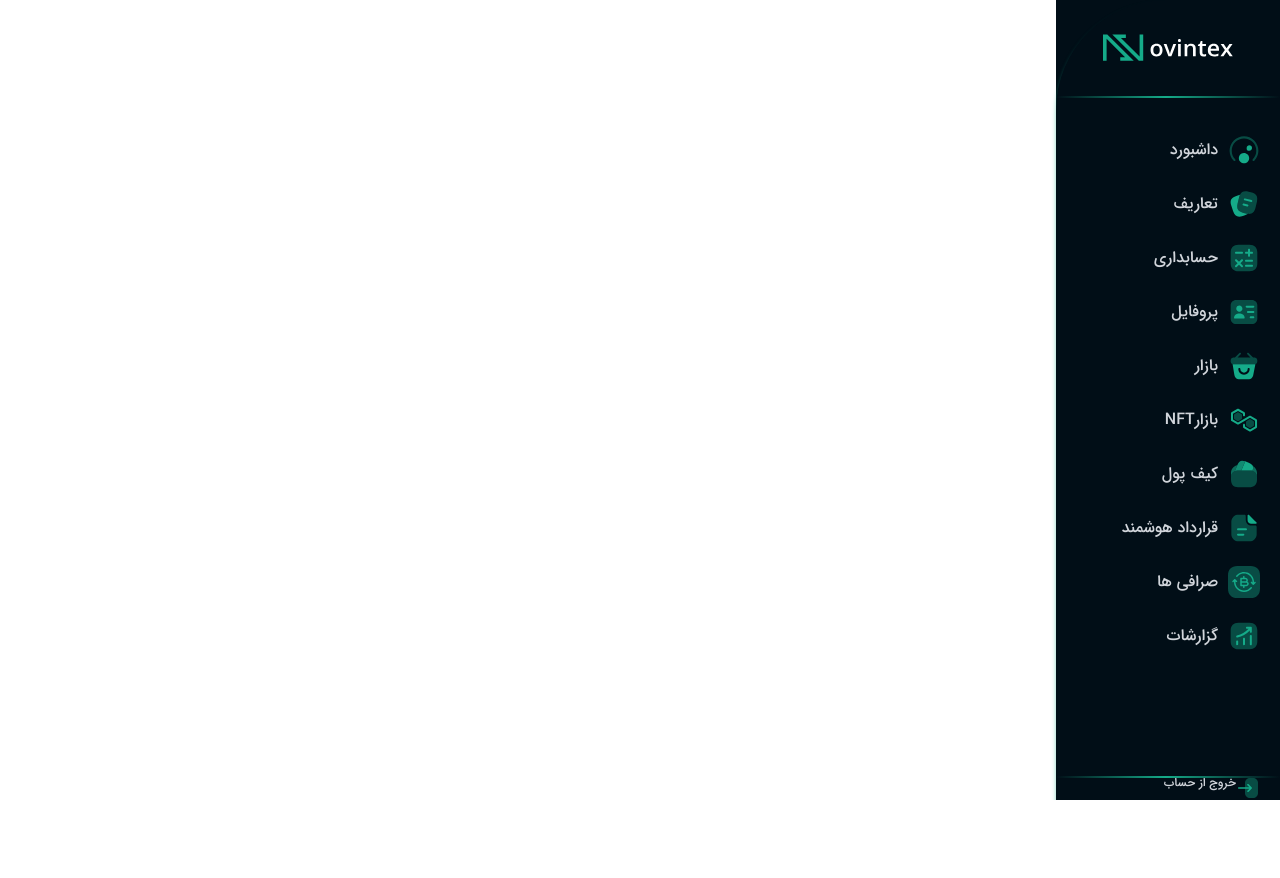
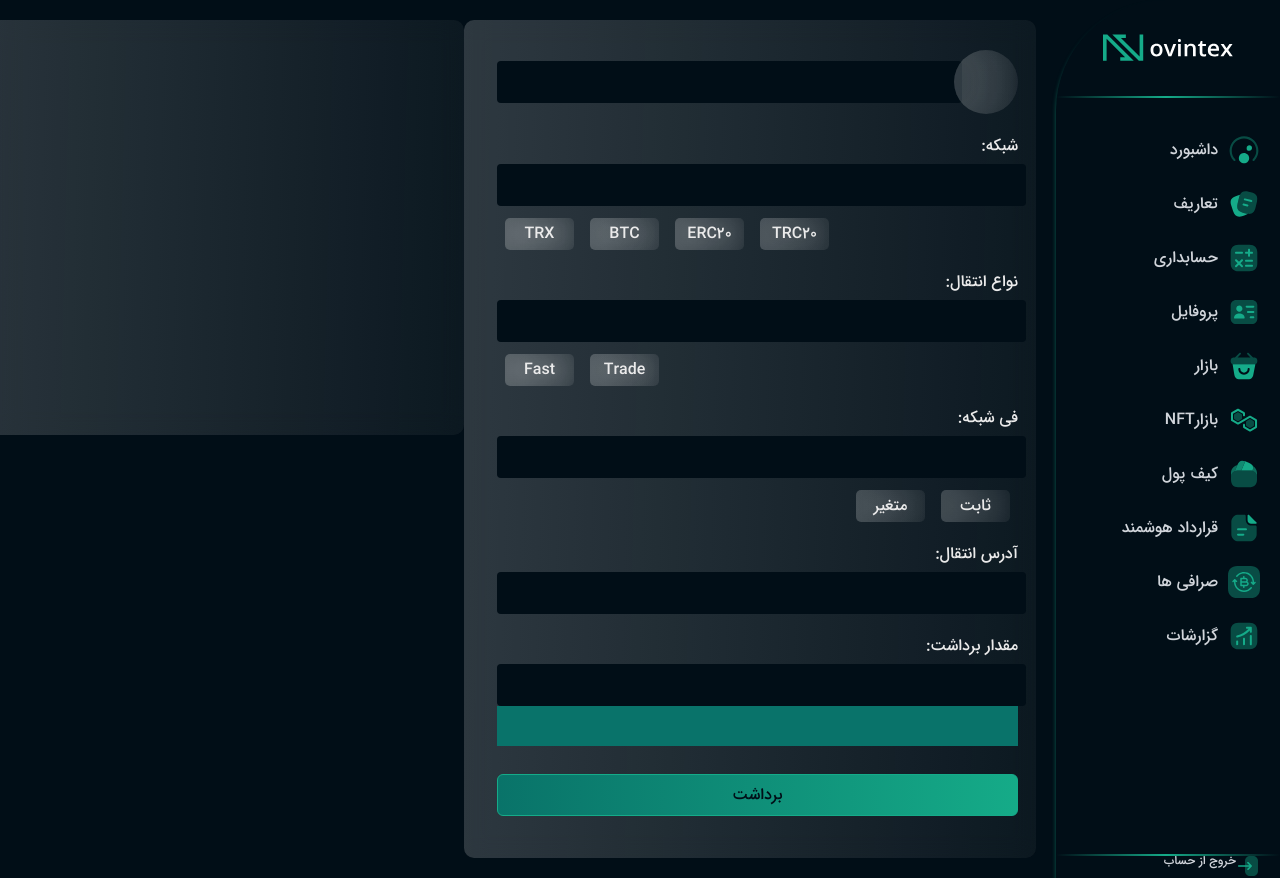
Before and after one commit to danyalbani240/dashboard, a Nuxt app: page /deposit-token in a window 1280 px wide. Before the commit the page ends 800 px from the top, so only its background shows below. Built offline with nearby package versions, Linux system fonts and the light colour scheme.

Commit message:
BAse Badge Component Added

```diff
--- /dev/null
+++ b/components/Base/BaseBadge.vue
@@ -0,0 +1,31 @@
+<template>
+  <div class="justify-center items-center flex text-base mx-2">
+    {{ name }}
+  </div>
+</template>
+
+<script>
+export default {
+  props: {
+    name: {
+      type: String,
+      default: "test",
+    },
+  },
+};
+</script>
+
+<style scoped>
+div {
+  width: 69px;
+  height: 32px;
+  background: linear-gradient(
+    91.44deg,
+    rgba(255, 255, 255, 0.18) 0%,
+    rgba(196, 196, 196, 0.06) 100%
+  );
+  backdrop-filter: blur(12px);
+
+  border-radius: 5px;
+}
+</style>
--- /dev/null
+++ b/pages/deposit-token/index.vue
@@ -0,0 +1,120 @@
+<template>
+  <div class="bg-primary w-full text-Neutral-Gray p-5">
+    <div class="flex flex-row-reverse justify-between">
+      <div class="harvest-crypto">
+        <div class="flex flex-row-reverse items-center">
+          <div class="w-16 h-16 rounded-full crypto-logo"></div>
+          <div
+            class="flex flex-row-reverse items-center rounded -mr-2 pr-3 bg-primary name-input flex-1"
+          ></div>
+        </div>
+        <div class="mt-5">
+          <p dir="rtl">شبکه:</p>
+          <div
+            class="mt-1.5 flex flex-row-reverse items-center rounded -mr-2 pr-3 bg-primary name-input flex-1"
+          ></div>
+        </div>
+        <div class="flex mt-3">
+          <base-badge name="TRX" />
+          <base-badge name="BTC" />
+          <base-badge name="ERC20" />
+          <base-badge name="TRC20" />
+        </div>
+        <div class="mt-5">
+          <p dir="rtl">نواع انتقال:</p>
+          <div
+            class="mt-1.5 flex flex-row-reverse items-center rounded -mr-2 pr-3 bg-primary name-input flex-1"
+          ></div>
+        </div>
+        <div class="flex mt-3">
+          <base-badge name="Fast" />
+          <base-badge name="Trade" />
+
+        </div>
+        <div class="mt-5">
+          <p dir="rtl">فی شبکه:</p>
+          <div
+            class="mt-1.5 flex flex-row-reverse items-center rounded -mr-2 pr-3 bg-primary name-input flex-1"
+          ></div>
+        </div>
+        <div class="flex mt-3 flex-row-reverse">
+          <base-badge name="ثابت" />
+          <base-badge name="متغیر" />
+
+        </div>
+        <div class="mt-5">
+          <p dir="rtl">آدرس انتقال:</p>
+          <div
+            class="mt-1.5 flex flex-row-reverse items-center rounded -mr-2 pr-3 bg-primary name-input flex-1"
+          ></div>
+        </div>
+        <div class="mt-5">
+          <p dir="rtl">مقدار برداشت:</p>
+          <div
+            class="mt-1.5 flex flex-row-reverse items-center rounded -mr-2 pr-3 bg-primary name-input flex-1"
+          ></div>
+        </div>
+        <div
+          class="flex flex-row-reverse justify-between bg-accent flex-1 h-10"
+        ></div>
+        <base-button class="w-full mt-7" :bGreen="true"
+          ><span>برداشت</span></base-button
+        >
+      </div>
+      <div class="">
+        <div class="deposit-crypto"></div>
+      </div>
+    </div>
+  </div>
+</template>
+
+<script>
+import BaseBadge from "~/components/Base/BaseBadge.vue";
+import BaseButton from "~/components/Base/BaseButton.vue";
+export default {
+  components: {
+    BaseButton,
+    BaseBadge,
+  },
+};
+</script>
+
+<style scoped>
+.harvest-crypto {
+  padding-top: 30px;
+  width: 572px;
+  height: 838px;
+  background: linear-gradient(
+    91.44deg,
+    rgba(255, 255, 255, 0.18) 0%,
+    rgba(196, 196, 196, 0.06) 100%
+  );
+  backdrop-filter: blur(12px);
+  /* Note: backdrop-filter has minimal browser support */
+  padding-right: 18px;
+  padding-left: 33px;
+  border-radius: 10px;
+}
+.deposit-crypto {
+  width: 572px;
+  height: 415px;
+  background: linear-gradient(
+    91.44deg,
+    rgba(255, 255, 255, 0.18) 0%,
+    rgba(196, 196, 196, 0.06) 100%
+  );
+  backdrop-filter: blur(12px);
+  border-radius: 10px;
+}
+.crypto-logo {
+  background: linear-gradient(
+    91.44deg,
+    rgba(255, 255, 255, 0.18) 0%,
+    rgba(196, 196, 196, 0.06) 100%
+  );
+  backdrop-filter: blur(12px);
+}
+.name-input {
+  height: 42px;
+}
+</style>
```
